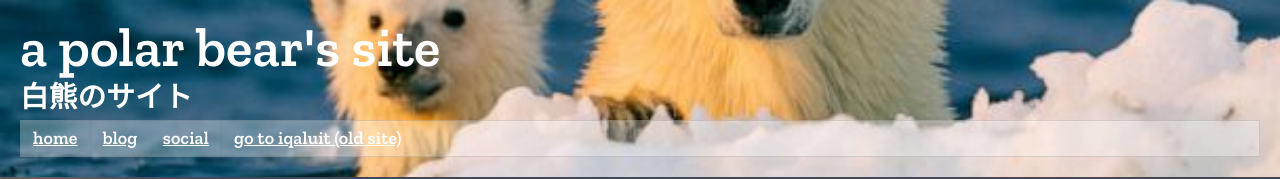
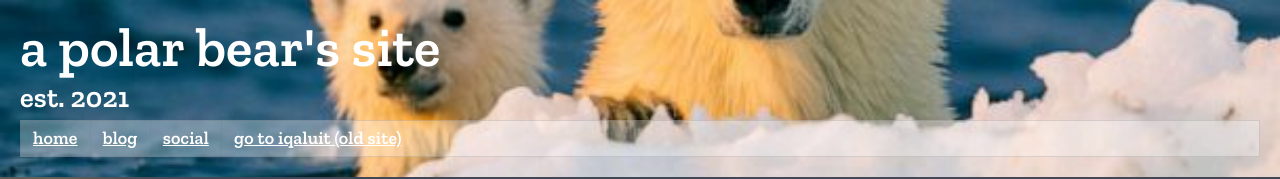
Before and after one commit to bonito-curt/poro01192008.github.io, a plain HTML site: page developmental-site/index.html in a window 1280 px wide. Shown: the top 179 px of the page. Drawn offline with nearby package versions, Linux system fonts and the light colour scheme; a web font is replaced by a local one.

Commit message:
Update index.html

```diff
--- a/developmental-site/index.html
+++ b/developmental-site/index.html
@@ -13,7 +13,7 @@
   <body>
     <header>
       <h1>a polar bear's site</h1>
-      <h4>白熊のサイト</h4>
+      <h4>est. 2021</h4>
       <nav role="navigation">
         <ul>
           <li>
```
